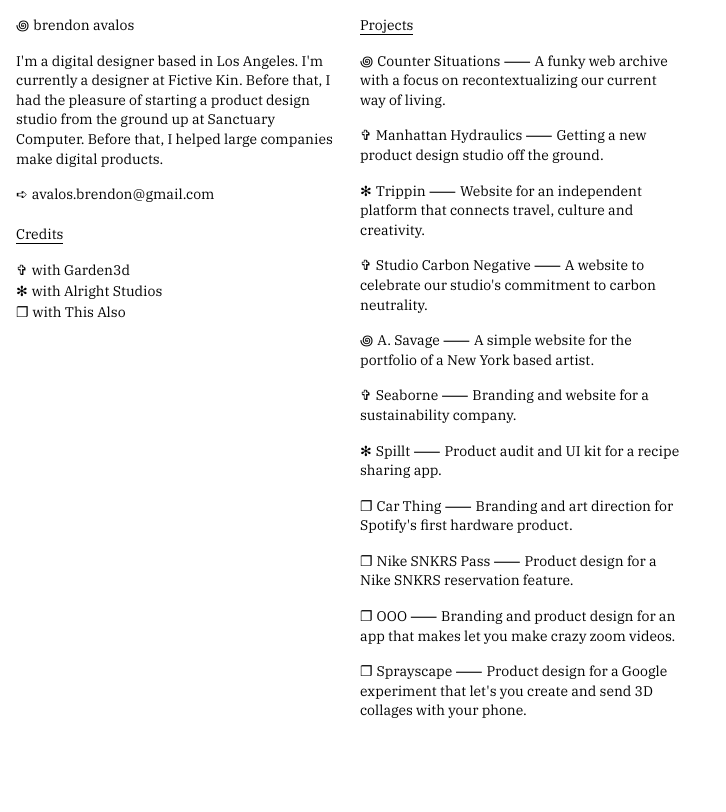
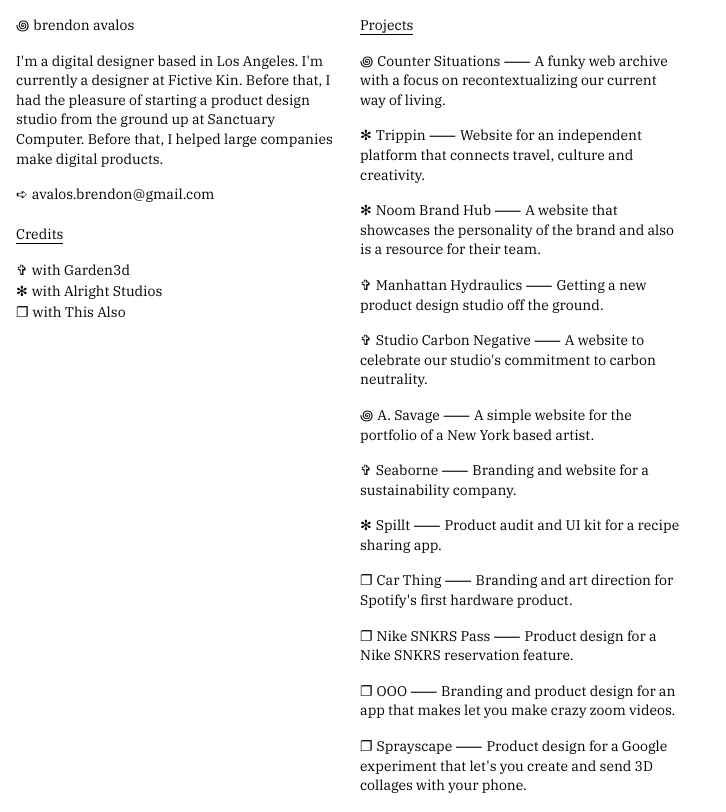
Before and after one commit to brendon-avalos/brendonavalos-v3, a SvelteKit app: page / in a window 1280 px wide. Shown: the whole page, without its empty margins (0-726 px from the left). Built offline with nearby package versions, Linux system fonts and the light colour scheme.

Commit message:
Update +page.svelte

```diff
--- a/src/routes/+page.svelte
+++ b/src/routes/+page.svelte
@@ -9,12 +9,7 @@
 				'A funky web archive with a focus on recontextualizing our current way of living.',
 			with: ''
 		},
-		{
-			title: 'Manhattan Hydraulics',
-			url: 'https://www.hydraulics.nyc/',
-			description: 'Getting a new product design studio off the ground.',
-			with: 'sanctuary'
-		},
+
 		{
 			title: 'Trippin',
 			url: 'https://trippin.world/',
@@ -22,6 +17,20 @@
 				'Website for an independent platform that connects travel, culture and creativity.',
 			with: 'alright'
 		},
+		{
+			title: 'Noom Brand Hub',
+			url: 'https://brand.noom.com/',
+			description:
+				'A website that showcases the personality of the brand and also is a resource for their team.',
+			with: 'alright'
+		},
+		{
+			title: 'Manhattan Hydraulics',
+			url: 'https://www.hydraulics.nyc/',
+			description: 'Getting a new product design studio off the ground.',
+			with: 'sanctuary'
+		},
+
 		{
 			title: 'Studio Carbon Negative',
 			url: 'https://negative.sanctuary.computer/',
```
